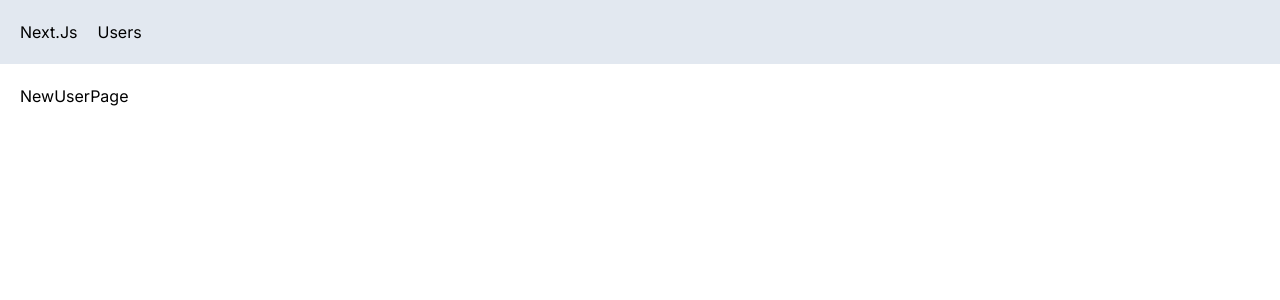
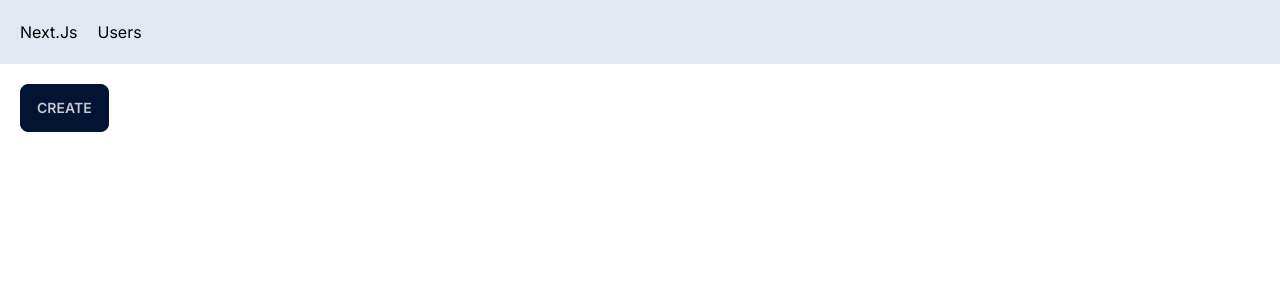
Before and after one commit to Rohithkannan24/nextapp, a Next.js app: page /users/New in a window 1280 px wide. Shown: the top 300 px of the page. Built offline with nearby package versions, Linux system fonts and the light colour scheme.

Commit message:
programmatic Navigation

```diff
--- a/app/users/New/page.tsx
+++ b/app/users/New/page.tsx
@@ -1,7 +1,20 @@
+"use client";
+import { useRouter } from "next/navigation";
 import React from "react";
 
 const NewUserPage = () => {
-  return <div>NewUserPage</div>;
+  const router = useRouter();
+
+  return (
+    <button
+      className="btn btn-neutral"
+      onClick={() => {
+        router.push("/users");
+      }}
+    >
+      Create
+    </button>
+  );
 };
 
 export default NewUserPage;
--- a/app/users/page.tsx
+++ b/app/users/page.tsx
@@ -1,15 +1,19 @@
 import React from "react";
 import UserTable from "./UserTable";
+import Link from "next/link";
 
-interface Props{
-  searchParams:{sortOrder:string}
+interface Props {
+  searchParams: { sortOrder: string };
 }
 
-const UserPages = async ({searchParams:{sortOrder}}:Props) => {
+const UserPages = async ({ searchParams: { sortOrder } }: Props) => {
   return (
     <>
       <h1>Users</h1>
-      <UserTable sortOrder={sortOrder}/>
+      <Link href="users/New" className="btn btn-primary">
+        New User
+      </Link>
+      <UserTable sortOrder={sortOrder} />
     </>
   );
 };
```
